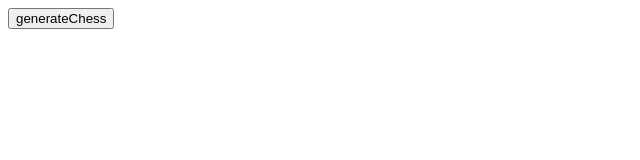
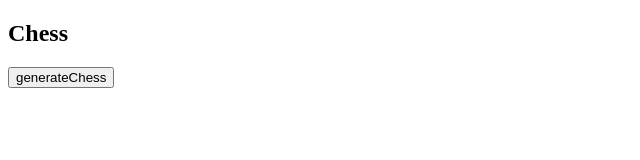
Before and after one commit to Michael-Ivonin/GeekBrains-JS1-HW7-8, a plain HTML site: page index.html in a window 1280 px wide. Shown: the whole page, without its empty margins (0-640 px from the left). Drawn offline with Linux system fonts and the light colour scheme.

Commit message:
Added heading

```diff
--- a/index.html
+++ b/index.html
@@ -5,5 +5,7 @@
     <meta charset="UTF-8">
     <script defer src="lesson_7_8.js"></script>
   </head>
-  <body></body>
+  <body>
+    <h2>Chess</h2>
+  </body>
 </html>
```
